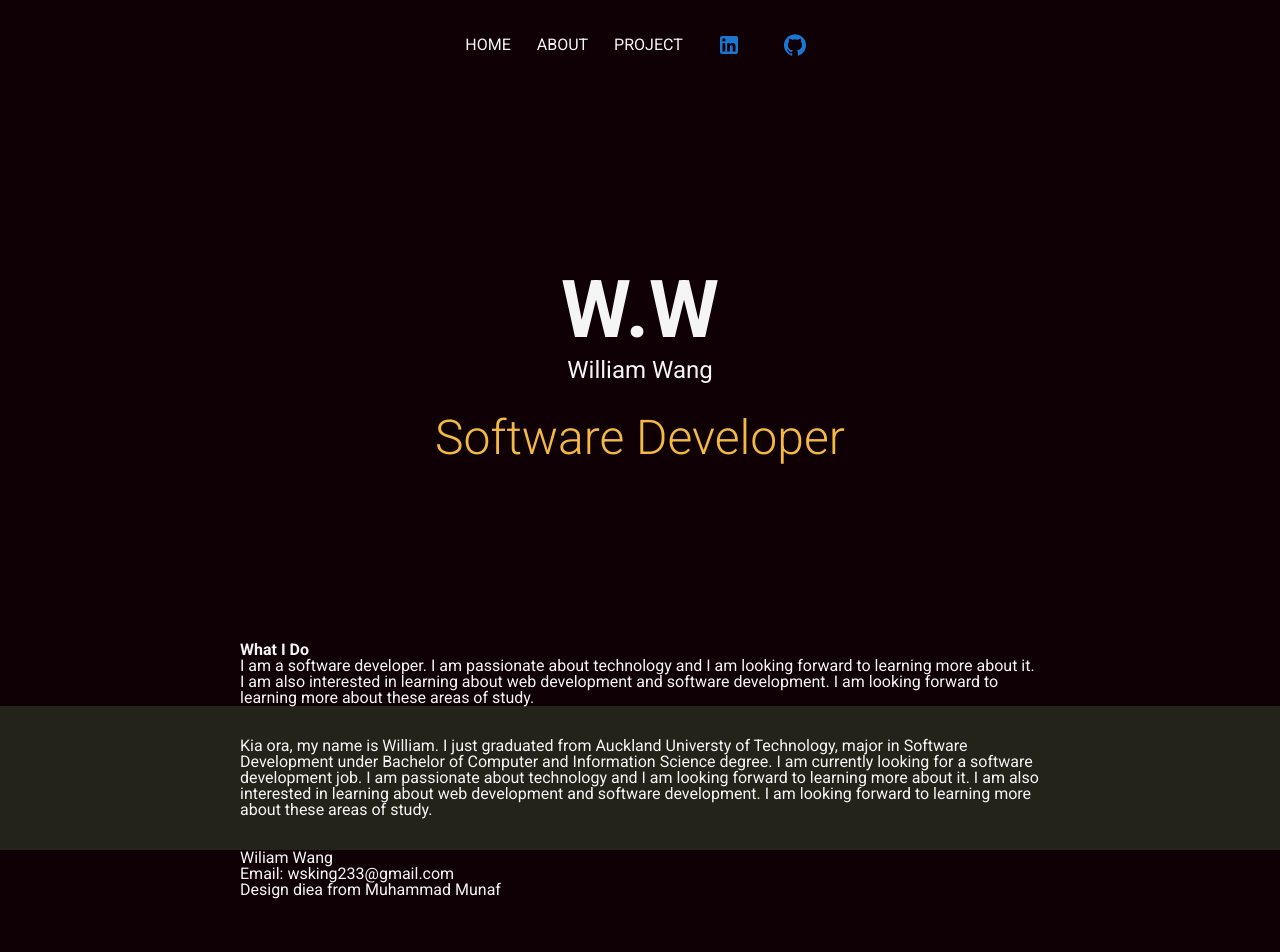
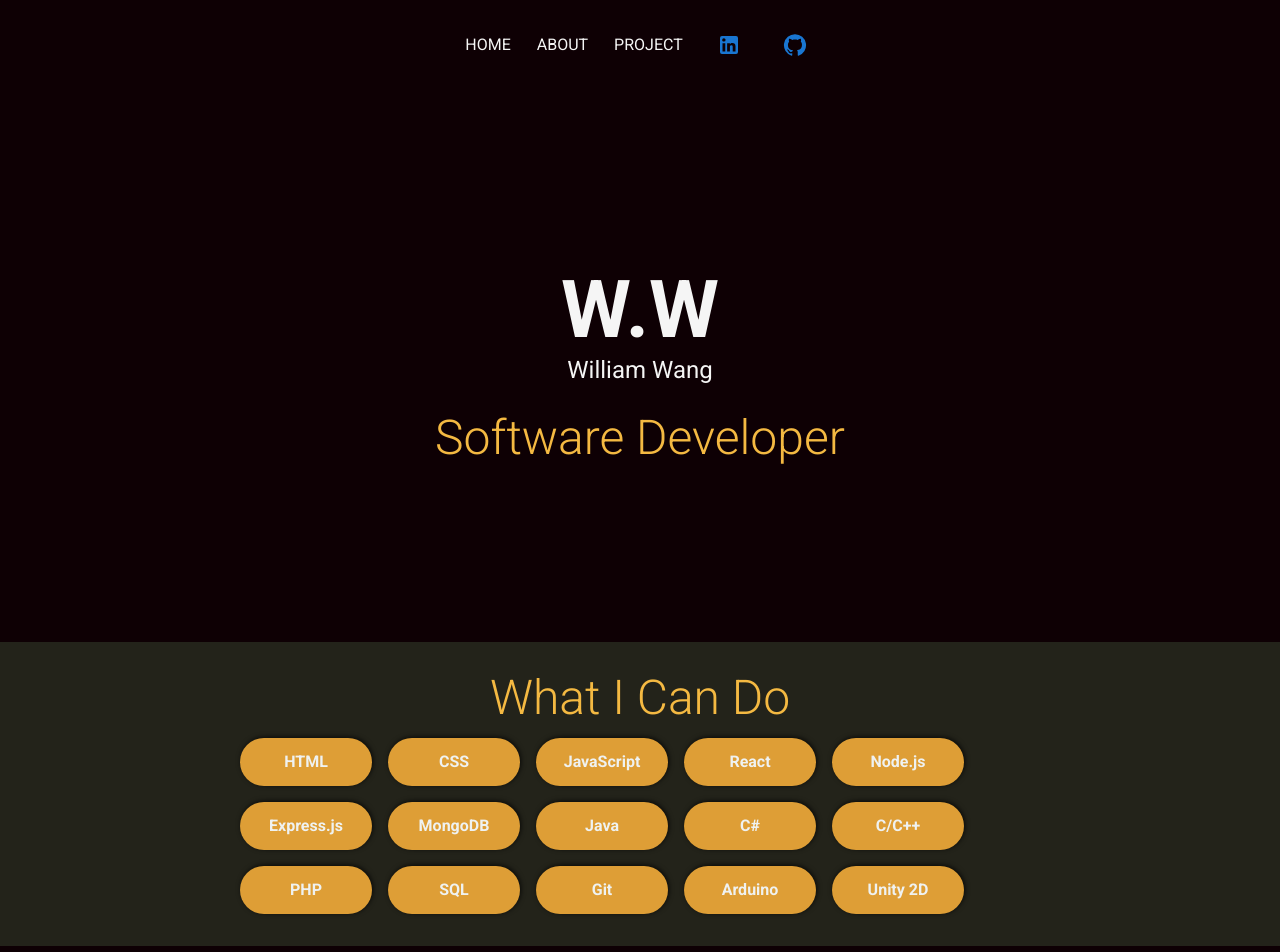
Before and after one commit to wsking233/Profile-Page, a React (Create React App) app in the folder william-profile/: page / in a window 1280 px wide. Shown: the top 952 px of the page. Before the commit the page ends 899 px from the top, so only its background shows below. Built offline with nearby package versions, Linux system fonts and the light colour scheme.

Commit message:
add skill set data

```diff
--- a/william-profile/src/components/SkillSet.js
+++ b/william-profile/src/components/SkillSet.js
@@ -1,9 +1,12 @@
 import React from 'react';
+import './layout.css';
+import SkillSetData from "./SkillSetData.json";
 
-function SkillCard(){
+function SkillCard(props) {
     return (
         <div className='skillCardContainer'>
-
+            <h3>{props.data.skill}</h3>
+            {/* <h3>{props.data.level}</h3> */}
         </div>
     );
 }
@@ -13,12 +16,41 @@ function SkillSet() {
     return (
         <section className='skillSetContainer'>
             <div className='maxContainer'>
-                <h2>What I Do</h2>
-                <p>
+                {/* <p>
                     I am a software developer. I am passionate about technology and I am looking forward to learning more about it.
                     I am also interested in learning about web development and software development.
                     I am looking forward to learning more about these areas of study.
-                </p>
+                </p> */}
+                <h2>What I Can Do</h2>
+                <div className='skillCards'>
+
+                    {SkillSetData.map((skill) => {
+                        return (
+                         <SkillCard key={skill.id} data={skill} />
+                        );
+                    })}
+
+                    {/* {SkillCard({ title: 'Java'})}
+                    {SkillCard({ title: 'C#'})}
+                    {SkillCard({ title: 'C/C++'})}
+                    {SkillCard({ title: 'JavaScript'})}
+                    {SkillCard({ title: 'HTML'})}
+                    {SkillCard({ title: 'CSS'})}
+                    {SkillCard({ title: 'React'})}
+                    {SkillCard({ title: 'Node.js'})}
+                    {SkillCard({ title: 'Express.js'})}
+                    {SkillCard({ title: 'MongoDB'})}
+                    {SkillCard({ title: 'PHP'})}
+                    {SkillCard({ title: 'SQL'})}
+                    {SkillCard({ title: 'Git'})}
+                    {SkillCard({ title: 'Arduino'})}
+                    {SkillCard({ title: 'Unity 2D'})} */}
+                    {/* {SkillCard({ title: 'GitHub'})} */}
+                    {/* {SkillCard({ title: 'Object OriantiedP'})}
+                    {SkillCard({ title: 'Web Development' })}
+                    {SkillCard({ title: 'Software Development' })}
+                    {SkillCard({ title: 'Problem sovling' })} */}
+                </div>
             </div>
         </section>
     );
--- /dev/null
+++ b/william-profile/src/components/SkillSetData.json
@@ -0,0 +1,77 @@
+[
+    {
+        "id": 1,
+        "skill": "HTML",
+        "level": "Intermediate"
+    },
+    {
+        "id": 2,
+        "skill": "CSS",
+        "level": "Intermediate"
+    },
+    {
+        "id": 3,
+        "skill": "JavaScript",
+        "level": "Intermediate"
+    },
+    {
+        "id": 4,
+        "skill": "React",
+        "level": "Intermediate"
+    },
+    {
+        "id": 5,
+        "skill": "Node.js",
+        "level": "Intermediate"
+    },
+    {
+        "id": 6,
+        "skill": "Express.js",
+        "level": "Intermediate"
+    },
+    {
+        "id": 7,
+        "skill": "MongoDB",
+        "level": "Intermediate"
+    },
+    {
+        "id": 8,
+        "skill": "Java",
+        "level": "Intermediate"
+    },
+    {
+        "id": 9,
+        "skill": "C#",
+        "level": "Intermediate"
+    },
+    {
+        "id": 10,
+        "skill": "C/C++",
+        "level": "Intermediate"
+    },
+    {
+        "id": 11,
+        "skill": "PHP",
+        "level": "Intermediate"
+    },
+    {
+        "id": 12,
+        "skill": "SQL",
+        "level": "Intermediate"
+    },
+    {
+        "id": 13,
+        "skill": "Git",
+        "level": "Intermediate"
+    },
+    {
+        "id": 14,
+        "skill": "Arduino",
+        "level": "Intermediate"
+    },
+    {
+        "id": 15,
+        "skill": "Unity 2D",
+        "level": "Intermediate"
+    }
+]
--- a/william-profile/src/components/layout.css
+++ b/william-profile/src/components/layout.css
@@ -2,18 +2,23 @@
     --black: #0e0004;
     --black2: #23231a;
     --white: #f5f5f5;
+    --text-white: #eff2f1;
     --header-height: 90px;
     --yellow: #f4b942;
+    --dark-yellow: #de9e36;
 }
-body{
+
+body {
     background-color: var(--black);
     color: var(--white);
 }
-a{
+
+a {
     color: var(--white);
     text-decoration: none;
 }
-header{
+
+header {
     position: fixed;
     top: 0;
     left: 0;
@@ -23,15 +28,15 @@ header{
 }
 
 
-.headerContainer{
+.headerContainer {
     display: flex;
     justify-content: center;
     align-items: center;
     column-gap: 26px;
-    flex:1;
+    flex: 1;
 }
 
-.homeContainer{
+.homeContainer {
     display: flex;
     flex-direction: column;
     justify-content: center;
@@ -42,7 +47,7 @@ header{
     padding: 180px 16px;
 }
 
-.homeContainer div{
+.homeContainer div {
     display: flex;
     flex-direction: column;
     justify-content: center;
@@ -50,24 +55,63 @@ header{
     row-gap: 8px;
 }
 
-.homeContainer h1{
+.homeContainer h1 {
     font-size: 5rem;
     font-weight: 700;
 }
 
-.homeContainer p{
+.homeContainer p {
     font-size: 1.5rem;
     font-weight: 400;
 }
 
-.homeContainer h2{
+.homeContainer h2 {
     font-size: 3rem;
     font-weight: 100;
     color: var(--yellow);
 }
 
+.skillSetContainer h2 {
+    font-size: 3rem;
+    font-weight: 100;
+    color: var(--yellow);
+    margin-bottom: 16px;
+    text-align: center;
+}
+
+.skillSetContainer h3 {
+    font-size: 1rem;
+    font-weight: 700;
+    color: var(--text-white);
+}
+
+
+.skillSetContainer {
+    padding: 32px 16px;
+    background-color: var(--black2);
+}
+
+.skillCards {
+    display: flex;
+    flex-direction: row;
+    flex-wrap: wrap;
+    justify-content: flex-start;
+    gap: 16px;
+}
+
+.skillCardContainer {
+    width: 100px;
+    text-align: center;
+    text-wrap: wrap;
+    padding: 16px;
+    background-color: var(--dark-yellow);
+    border-radius: 36px;
+    box-shadow: 1px -1px 5px 0px rgba(0, 0, 0, 0.75);
+    -webkit-box-shadow: 1px -1px 5px 0px rgba(0, 0, 0, 0.75);
+    -moz-box-shadow: 1px -1px 5px 0px rgba(0, 0, 0, 0.75);
+}
 
 .aboutContainer {
-    background-color: var(--black2);
+    background-color: var(--black);
     padding: 32px 16px;
 }
```
Also changed, not shown: william-profile/src/components/Homepage.js (+7 -0 lines).
